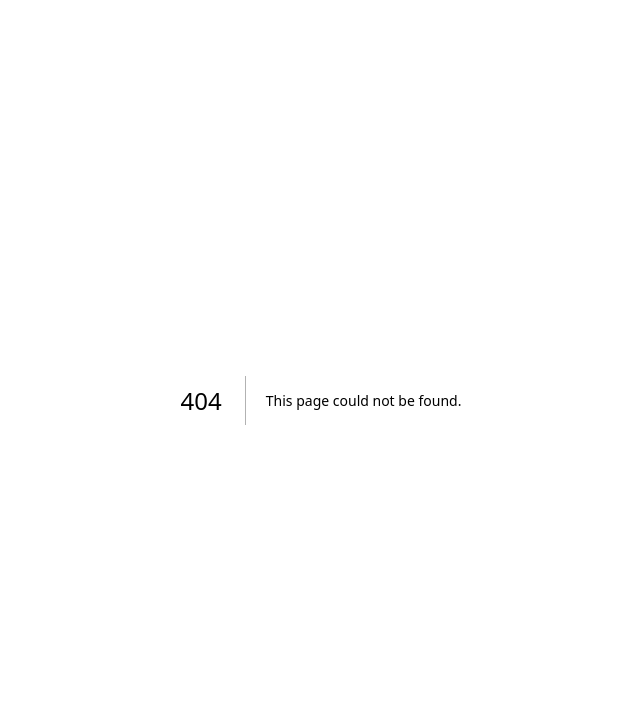
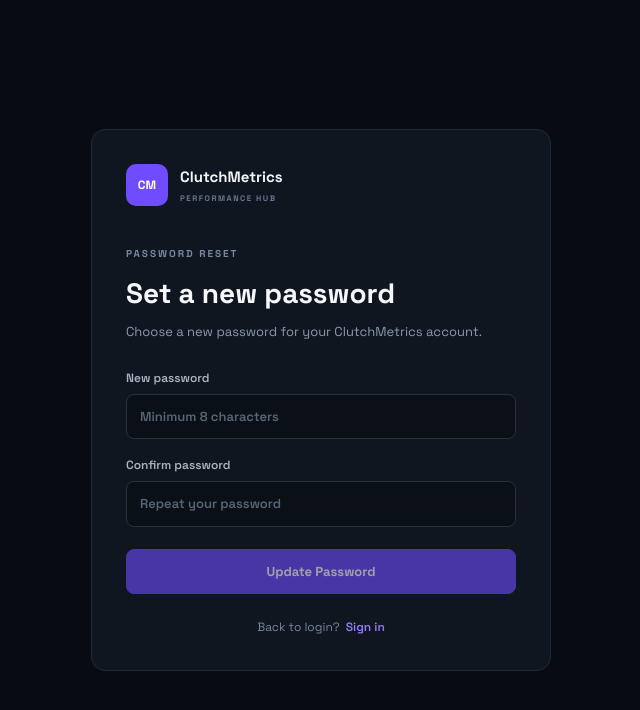
Before and after one commit to AndreMiguelAlves/clutchmetrics-web, a Next.js app: page /reset-password in a window 1280 px wide. Before the commit this address had no page. Shown: the top 710 px of the page, without its empty margins (319-959 px from the left). Built offline with nearby package versions, Linux system fonts and the light colour scheme.

Commit message:
feat: add password recovery flow

```diff
--- /dev/null
+++ b/src/app/forgot-password/page.tsx
@@ -0,0 +1,148 @@
+"use client";
+
+import Link from "next/link";
+import { FormEvent, useState } from "react";
+
+export default function ForgotPasswordPage() {
+    const [email, setEmail] = useState("");
+    const [loading, setLoading] = useState(false);
+    const [error, setError] = useState("");
+    const [success, setSuccess] = useState("");
+
+    async function handleSubmit(
+        event: FormEvent<HTMLFormElement>
+    ) {
+        event.preventDefault();
+
+        setError("");
+        setSuccess("");
+        setLoading(true);
+
+        try {
+            const response = await fetch(
+                "http://localhost:8080/api/auth/forgot-password",
+                {
+                    method: "POST",
+                    headers: {
+                        "Content-Type": "application/json",
+                    },
+                    body: JSON.stringify({
+                        email,
+                    }),
+                }
+            );
+
+            if (!response.ok) {
+                const errorData = await response
+                    .json()
+                    .catch(() => null);
+
+                throw new Error(
+                    errorData?.message ??
+                    "Could not process password recovery."
+                );
+            }
+
+            const message = await response.text();
+
+            setSuccess(
+                message ||
+                "If an account exists with this email, a password reset link has been sent."
+            );
+
+            setEmail("");
+        } catch (error) {
+            console.error(error);
+
+            setError(
+                error instanceof Error
+                    ? error.message
+                    : "Could not process password recovery."
+            );
+        } finally {
+            setLoading(false);
+        }
+    }
+
+    return (
+        <main className="auth-page">
+            <section className="auth-card">
+                <div className="auth-brand">
+                    <div className="auth-logo">
+                        CM
+                    </div>
+
+                    <div>
+                        <strong>ClutchMetrics</strong>
+                        <span>PERFORMANCE HUB</span>
+                    </div>
+                </div>
+
+                <div className="auth-heading">
+          <span className="page-eyebrow">
+            ACCOUNT RECOVERY
+          </span>
+
+                    <h1>Forgot password?</h1>
+
+                    <p>
+                        Enter your email and we will send
+                        you a link to reset your password.
+                    </p>
+                </div>
+
+                {error && (
+                    <div className="auth-error">
+                        {error}
+                    </div>
+                )}
+
+                {success && (
+                    <div className="auth-success">
+                        {success}
+                    </div>
+                )}
+
+                <form
+                    className="auth-form"
+                    onSubmit={handleSubmit}
+                >
+                    <label>
+                        Email
+
+                        <input
+                            type="email"
+                            value={email}
+                            onChange={(event) =>
+                                setEmail(event.target.value)
+                            }
+                            required
+                            autoComplete="email"
+                            placeholder="you@example.com"
+                        />
+                    </label>
+
+                    <button
+                        type="submit"
+                        className="auth-submit"
+                        disabled={loading}
+                    >
+                        {loading
+                            ? "Sending..."
+                            : "Send Reset Link"}
+                    </button>
+                </form>
+
+                <div className="auth-footer">
+          <span>
+            Remember your password?
+          </span>
+
+                    <Link href="/login">
+                        Sign in
+                    </Link>
+                </div>
+            </section>
+        </main>
+    );
+}
--- /dev/null
+++ b/src/app/reset-password/page.tsx
@@ -0,0 +1,191 @@
+"use client";
+
+import Link from "next/link";
+import { FormEvent, useState } from "react";
+import { useSearchParams } from "next/navigation";
+
+export default function ResetPasswordPage() {
+    const searchParams = useSearchParams();
+    const token = searchParams.get("token") ?? "";
+
+    const [newPassword, setNewPassword] = useState("");
+    const [confirmPassword, setConfirmPassword] =
+        useState("");
+
+    const [loading, setLoading] = useState(false);
+    const [error, setError] = useState("");
+    const [success, setSuccess] = useState("");
+
+    async function handleSubmit(
+        event: FormEvent<HTMLFormElement>
+    ) {
+        event.preventDefault();
+
+        setError("");
+        setSuccess("");
+
+        if (!token) {
+            setError("Invalid password reset link.");
+            return;
+        }
+
+        if (newPassword !== confirmPassword) {
+            setError("Passwords do not match.");
+            return;
+        }
+
+        setLoading(true);
+
+        try {
+            const response = await fetch(
+                "http://localhost:8080/api/auth/reset-password",
+                {
+                    method: "POST",
+                    headers: {
+                        "Content-Type": "application/json",
+                    },
+                    body: JSON.stringify({
+                        token,
+                        newPassword,
+                    }),
+                }
+            );
+
+            if (!response.ok) {
+                const errorData = await response
+                    .json()
+                    .catch(() => null);
+
+                throw new Error(
+                    errorData?.message ??
+                    "Could not reset password."
+                );
+            }
+
+            const message = await response.text();
+
+            setSuccess(
+                message ||
+                "Password changed successfully."
+            );
+
+            setNewPassword("");
+            setConfirmPassword("");
+        } catch (error) {
+            console.error(error);
+
+            setError(
+                error instanceof Error
+                    ? error.message
+                    : "Could not reset password."
+            );
+        } finally {
+            setLoading(false);
+        }
+    }
+
+    return (
+        <main className="auth-page">
+            <section className="auth-card">
+                <div className="auth-brand">
+                    <div className="auth-logo">
+                        CM
+                    </div>
+
+                    <div>
+                        <strong>ClutchMetrics</strong>
+                        <span>PERFORMANCE HUB</span>
+                    </div>
+                </div>
+
+                <div className="auth-heading">
+          <span className="page-eyebrow">
+            PASSWORD RESET
+          </span>
+
+                    <h1>Set a new password</h1>
+
+                    <p>
+                        Choose a new password for your
+                        ClutchMetrics account.
+                    </p>
+                </div>
+
+                {error && (
+                    <div className="auth-error">
+                        {error}
+                    </div>
+                )}
+
+                {success && (
+                    <div className="auth-success">
+                        {success}
+                    </div>
+                )}
+
+                <form
+                    className="auth-form"
+                    onSubmit={handleSubmit}
+                >
+                    <label>
+                        New password
+
+                        <input
+                            type="password"
+                            value={newPassword}
+                            onChange={(event) =>
+                                setNewPassword(
+                                    event.target.value
+                                )
+                            }
+                            minLength={8}
+                            maxLength={72}
+                            required
+                            autoComplete="new-password"
+                            placeholder="Minimum 8 characters"
+                        />
+                    </label>
+
+                    <label>
+                        Confirm password
+
+                        <input
+                            type="password"
+                            value={confirmPassword}
+                            onChange={(event) =>
+                                setConfirmPassword(
+                                    event.target.value
+                                )
+                            }
+                            minLength={8}
+                            maxLength={72}
+                            required
+                            autoComplete="new-password"
+                            placeholder="Repeat your password"
+                        />
+                    </label>
+
+                    <button
+                        type="submit"
+                        className="auth-submit"
+                        disabled={loading || !token}
+                    >
+                        {loading
+                            ? "Updating..."
+                            : "Update Password"}
+                    </button>
+                </form>
+
+                <div className="auth-footer">
+          <span>
+            Back to login?
+          </span>
+
+                    <Link href="/login">
+                        Sign in
+                    </Link>
+                </div>
+            </section>
+        </main>
+    );
+}
```
